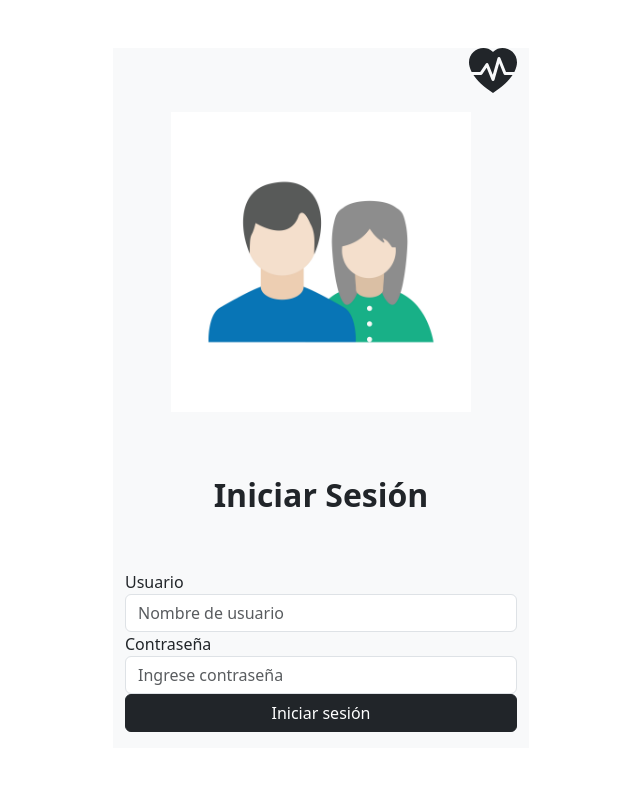
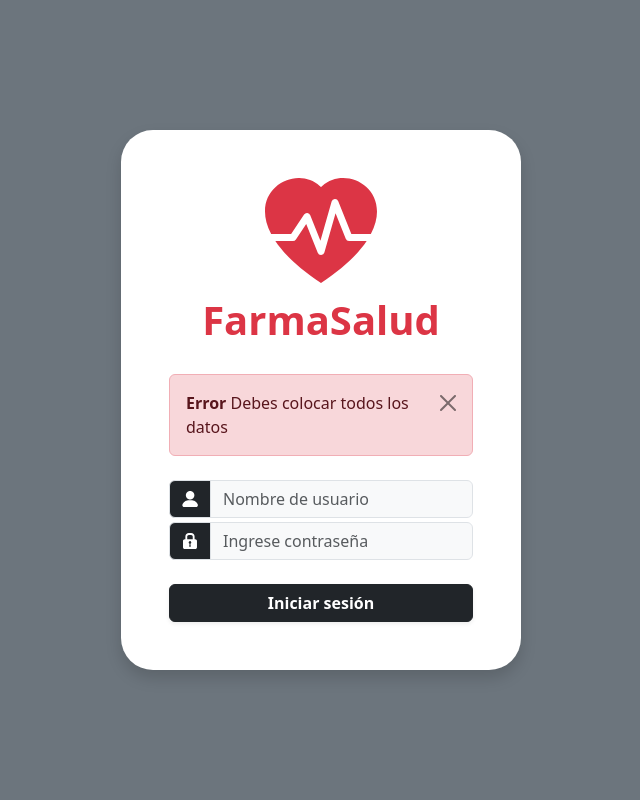
Before and after one commit to lixyleon/Proyecto_Uneweb_Farmacia, a PHP site: page /administrador/index.php?mensaje=falta in a window 1280 px wide. Shown: the whole page, without its empty margins (319-959 px from the left). Run offline with PHP 8.4, Linux system fonts and the light colour scheme; the visitor is signed in with stand-in values (Sample User, id 1).

Commit message:
Culminación del login Inclusión de mayor seguridad del login para evitar el ingreso por url a paginas del administrador sin iniciar sesión

```diff
--- a/administrador/index.php
+++ b/administrador/index.php
@@ -18,23 +18,16 @@ if ($_POST) {
 
 </head>
 
-<body>
-
-    <div class="container-fluid mt-5">
-        <div class="row m-lg-1">
-            <div class="col-4">
-            </div>
-              <div class="col-4 bg-light">
-                <div class="text-end">
-                    <svg xmlns="http://www.w3.org/2000/svg" width="48" height="48" fill="currentColor" class="bi bi-heart-pulse-fill" viewBox="0 0 16 16">
+<body class="bg-secondary d-flex justify-content-center align-items-center vh-100">
+    <div class="bg-white p-5 rounded-5 text-danger shadow" style="width: 25rem">
+        <div class="d-flex justify-content-center">
+            <svg xmlns="http://www.w3.org/2000/svg" style="height: 7rem" fill="currentColor" class="bi bi-heart-pulse-fill" viewBox="0 0 16 16">
                 <path d="M1.475 9C2.702 10.84 4.779 12.871 8 15c3.221-2.129 5.298-4.16 6.525-6H12a.5.5 0 0 1-.464-.314l-1.457-3.642-1.598 5.593a.5.5 0 0 1-.945.049L5.889 6.568l-1.473 2.21A.5.5 0 0 1 4 9H1.475Z" />
                 <path d="M.88 8C-2.427 1.68 4.41-2 7.823 1.143c.06.055.119.112.176.171a3.12 3.12 0 0 1 .176-.17C11.59-2 18.426 1.68 15.12 8h-2.783l-1.874-4.686a.5.5 0 0 0-.945.049L7.921 8.956 6.464 5.314a.5.5 0 0 0-.88-.091L3.732 8H.88Z" />
             </svg>
         </div>
-                <div class=" text-center">
-               <img src="../imagenes/usuario.jpg" width="300" height="300" class="my-3" alt="">
-            </div>
-                <h2 class="fw-bold text-center py-5">Iniciar Sesión</h2>
+        <div class="text-center fs-1 fw-bold">FarmaSalud</div>
+        <div class="input-group mt-4">
             <form action="iniciarSesion.php" method="POST">
                 <?php
                 if (isset($_GET['error'])) {
@@ -43,23 +36,32 @@ if ($_POST) {
                         <?php echo $_GET['error'] ?>
                     </p>
                 <?php   } ?>
-                    <div class="mb-6 ">
-                        <label for="">Usuario</label>
-                        <input type="text" id="usuario" name="usuario" placeholder="Nombre de usuario" class="form-control input-box rm-border">
+
+                <?php
+            if (isset($_GET['mensaje']) and $_GET['mensaje'] == 'falta') {
+            ?>
+                <div class="alert alert-danger alert-dismissible fade show" role="alert">
+                    <strong>Error</strong> Debes colocar todos los datos
+                    <button type="button" class="btn-close" data-bs-dismiss="alert" aria-label="Close"></button>
                 </div>
-                    <div class=" mb-6">
-                        <label for="">Contraseña</label>
-                        <input type="text" id="clave" name="clave" placeholder="Ingrese contraseña" class="form-control input-box rm-border">
+            <?php  } ?>
+                <div class="input-group mt-4 ">
+                    <div class="input-group-text bg-dark">
+                        <img src="../imagenes/username-icon.svg" alt="username-icon" style="height: 1rem" />
                     </div>
-                    <div class="d-grid mb-3">
-                        <input type="submit" value="Iniciar sesión" class="btn btn-block btn-dark rm-border">
+                    <input type="text" id="usuario" name="usuario" placeholder="Nombre de usuario" class="form-control bg-light">
+                </div>
+                <div class="input-group mt-1">
+                    <div class="input-group-text bg-dark">
+                        <img src="../imagenes/password-icon.svg" alt="password-icon" style="height: 1rem" />
+                    </div>
+                    <input type="text" id="clave" name="clave" placeholder="Ingrese contraseña" class="form-control bg-light">
+                </div>
+                <div class="">
+                    <input type="submit" value="Iniciar sesión" class="btn btn-dark text-white  w-100 mt-4 fw-semibold shadow-sm">
 
                 </div>
             </form>
-            </div>
-            <div class="col-4">
-
-            </div>
         </div>
     </div>
 
--- a/administrador/iniciarSesion.php
+++ b/administrador/iniciarSesion.php
@@ -4,7 +4,7 @@
     include("config/bd.php");
 
     if(empty($_POST['usuario'] ) || empty($_POST['clave'] )) {
-        header('location: index.php?mensaje=complete todos los campos');
+        header('location: index.php?mensaje=falta');
         exit();
     }
 
@@ -25,7 +25,7 @@
 
      if($row-> usuario===$usuario && $row -> clave===$clave){
             $_SESSION['usuario'] = $row-> usuario;
-            $_SESSION['nombre'] = $row -> clave;
+            $_SESSION['nombre'] = $row -> nombre;
             header('location:inicio.php');
             exit();
         }else{
--- a/administrador/inicio.php
+++ b/administrador/inicio.php
@@ -1,5 +1,7 @@
 <?php
     include("template/cabecera.php");
+
+
 ?>
             <div class="col-md-12">
                 <div class="p-5 mb-4 bg-light rounded-3">
--- a/administrador/template/pie.php
+++ b/administrador/template/pie.php
@@ -2,7 +2,7 @@
         </div>
     </div>
 
-    <footer class="text-center text-white fixed-bottom" style="background-color:  #1b1b32;">
+    <footer class="text-center text-white fixed-bottom" style="background-color:  #abb2b9;">
   <!-- Grid container -->
   <div class="container p-4"></div>
   <!-- Grid container -->
```
Also changed, not shown: administrador/template/cabecera.php (+7 -0 lines), imagenes/password-icon.svg (added), imagenes/username-icon.svg (added). Lines whose indentation alone changed are shown as unchanged.
